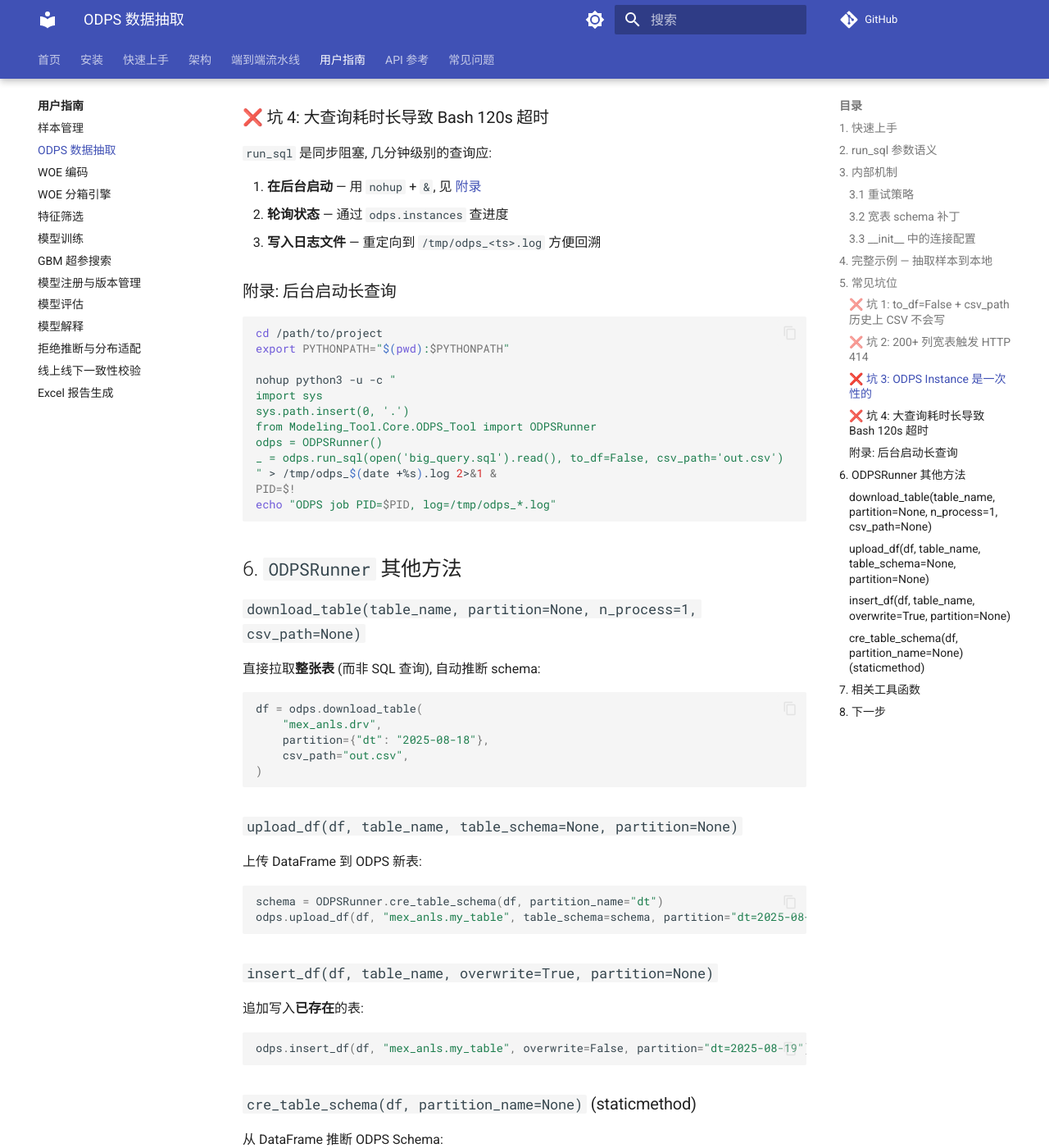
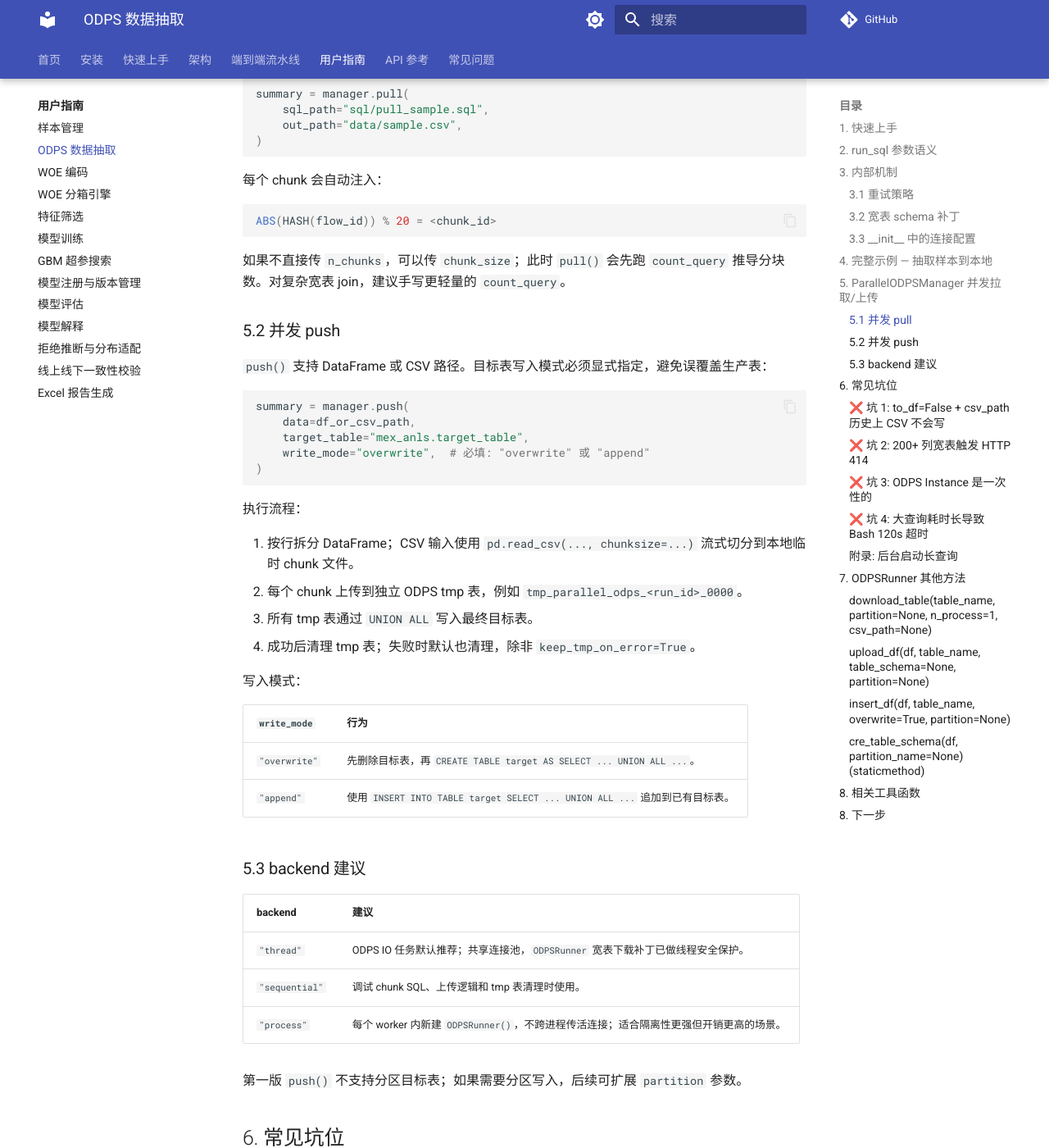
Before and after one commit to Kyle-J-Sun/SuperModelingFactory_doc, an MkDocs documentation site: the page built from docs/guides/odps.md, in a window 1280 px wide and 1400 px high, scrolled down 3481 px. Shown: the whole window at 82% size. Built offline with MkDocs 1.6.1 and Material for MkDocs 9.7.7, drawn with Linux system fonts in a browser that asks for light colours; comment, search, counter and statistics services are not loaded; some of the changed text lies outside the part shown.

Commit message:
Document parallel ODPS manager

````diff
--- a/docs/guides/odps.md
+++ b/docs/guides/odps.md
@@ -118,7 +118,90 @@ _ = odps.run_sql(sql, to_df=False, csv_path=str(csv_path), n_process=4)
 print(f"样本已抽取: {csv_path}")
 ```
 
-## 5. 常见坑位
+## 5. `ParallelODPSManager` 并发拉取/上传
+
+`ParallelODPSManager` 是 `ODPSRunner + ParallelApplyEngine` 的高层封装，适合把大表按 chunk 并发处理：
+
+- `pull()`：按 `unique_key` 哈希分桶，并发执行 SQL 拉数，合并成本地 CSV。
+- `push()`：接受 pandas DataFrame 或本地 CSV，按行拆 chunk 上传为 ODPS 临时表，再 `UNION ALL` 写入目标表，并清理临时表。
+
+### 5.1 并发 pull
+
+SQL 模板必须包含 `{chunk_filter}`，并放在希望切分的基础表 `WHERE` 子句里：
+
+```sql
+SELECT flow_id, score, apply_time
+FROM mex_anls.source_table
+WHERE 1 = 1
+  AND {chunk_filter}
+```
+
+Python 调用：
+
+```python
+from Modeling_Tool import ParallelODPSConfig, ParallelODPSManager
+
+manager = ParallelODPSManager(
+    ParallelODPSConfig(
+        unique_key="flow_id",
+        n_chunks=20,
+        n_jobs=5,
+        backend="thread",
+        tmp_dir="data/_chunks",
+    )
+)
+
+summary = manager.pull(
+    sql_path="sql/pull_sample.sql",
+    out_path="data/sample.csv",
+)
+```
+
+每个 chunk 会自动注入：
+
+```sql
+ABS(HASH(flow_id)) % 20 = <chunk_id>
+```
+
+如果不直接传 `n_chunks`，可以传 `chunk_size`；此时 `pull()` 会先跑 `count_query` 推导分块数。对复杂宽表 join，建议手写更轻量的 `count_query`。
+
+### 5.2 并发 push
+
+`push()` 支持 DataFrame 或 CSV 路径。目标表写入模式必须显式指定，避免误覆盖生产表：
+
+```python
+summary = manager.push(
+    data=df_or_csv_path,
+    target_table="mex_anls.target_table",
+    write_mode="overwrite",  # 必填: "overwrite" 或 "append"
+)
+```
+
+执行流程：
+
+1. 按行拆分 DataFrame；CSV 输入使用 `pd.read_csv(..., chunksize=...)` 流式切分到本地临时 chunk 文件。
+2. 每个 chunk 上传到独立 ODPS tmp 表，例如 `tmp_parallel_odps_<run_id>_0000`。
+3. 所有 tmp 表通过 `UNION ALL` 写入最终目标表。
+4. 成功后清理 tmp 表；失败时默认也清理，除非 `keep_tmp_on_error=True`。
+
+写入模式：
+
+| `write_mode` | 行为 |
+|---|---|
+| `"overwrite"` | 先删除目标表，再 `CREATE TABLE target AS SELECT ... UNION ALL ...`。 |
+| `"append"` | 使用 `INSERT INTO TABLE target SELECT ... UNION ALL ...` 追加到已有目标表。 |
+
+### 5.3 backend 建议
+
+| backend | 建议 |
+|---|---|
+| `"thread"` | ODPS IO 任务默认推荐；共享连接池，`ODPSRunner` 宽表下载补丁已做线程安全保护。 |
+| `"sequential"` | 调试 chunk SQL、上传逻辑和 tmp 表清理时使用。 |
+| `"process"` | 每个 worker 内新建 `ODPSRunner()`，不跨进程传活连接；适合隔离性更强但开销更高的场景。 |
+
+第一版 `push()` 不支持分区目标表；如果需要分区写入，后续可扩展 `partition` 参数。
+
+## 6. 常见坑位
 
 ### ❌ 坑 1: `to_df=False + csv_path` 历史上 CSV 不会写
 
@@ -220,7 +303,7 @@ schema = ODPSRunner.cre_table_schema(df, partition_name="dt")
 # int64 → bigint, float64 → double, object → string
 ```
 
-## 7. 相关工具函数
+## 8. 相关工具函数
 
 [`Modeling_Tool.Core.utils.pull_attributes_in_batch`](../api/core.md) 提供按批切分 `{varlist}` 的能力 — 当单次 SQL 拉取列数 > 2000 时强烈建议使用:
 
````
Also changed, not shown: other parts of docs/guides/odps.md (+2 -2 lines), docs/api/core.md (+4 -0 lines).
